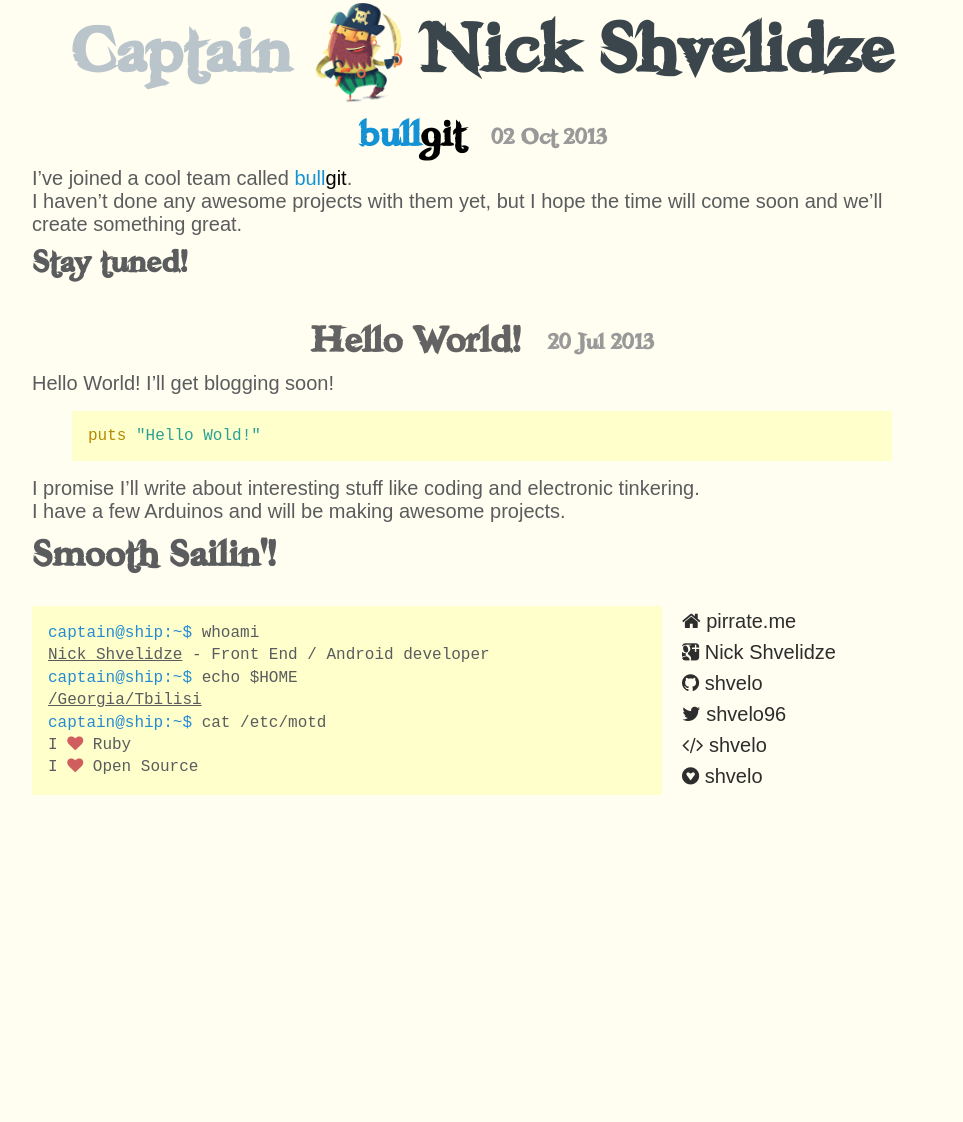
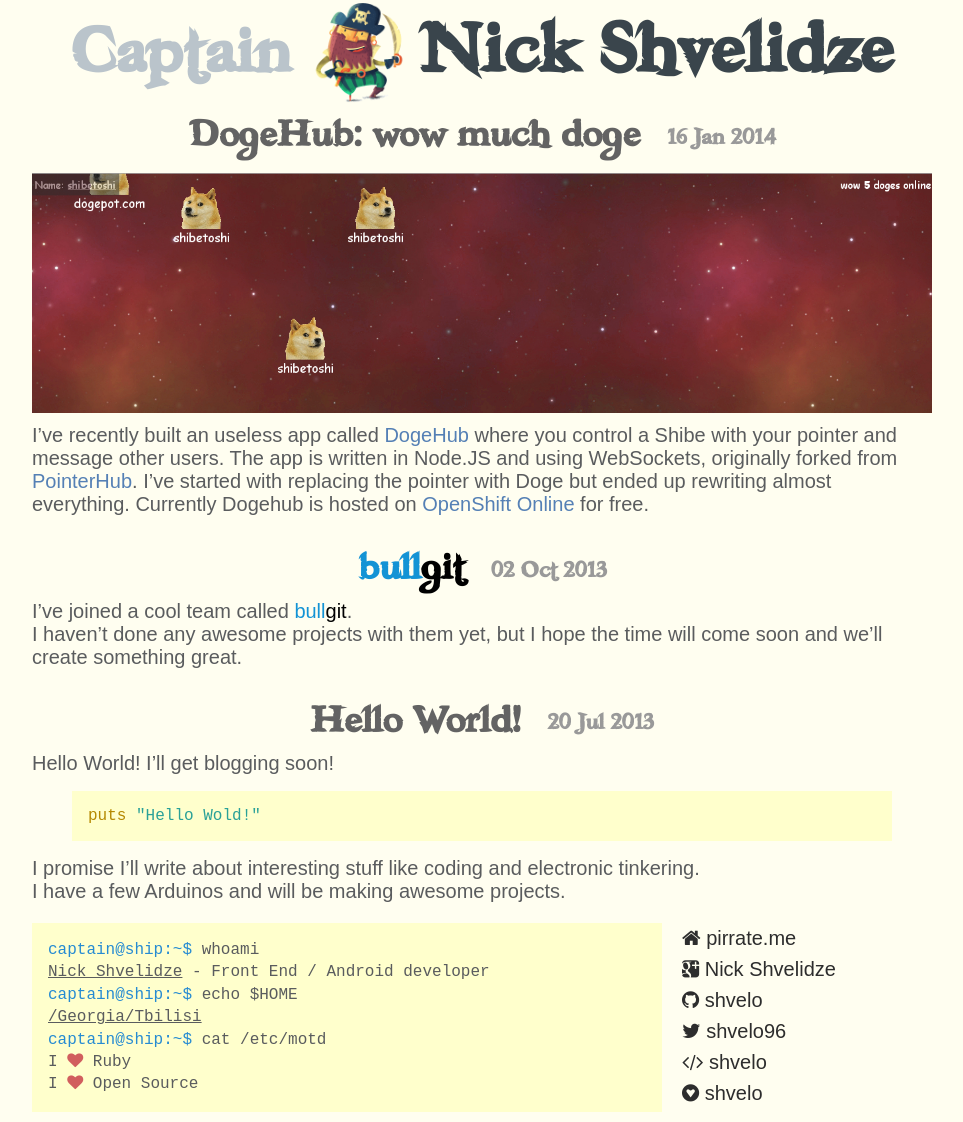
Before and after one commit to shvelo/blog.pirrate.me, a Jekyll site: the page built from index.html, in a window 1280 px wide. Shown: the whole page, without its empty margins (158-1121 px from the left). Built offline with Jekyll 4.4.1, drawn with Linux system fonts in a browser that asks for light colours; nearby versions of some CDN libraries; Markdown is read by kramdown in place of the engine named in the settings; comment, search, counter and statistics services are not loaded; before the commit the page ends 900 px from its top, so only the background shows below that.

Commit message:
wow much doge

```diff
--- a/_posts/2013-07-20-Hello-World.md
+++ b/_posts/2013-07-20-Hello-World.md
@@ -11,5 +11,3 @@
 
 I promise I'll write about interesting stuff like coding and electronic tinkering.
 I have a few Arduinos and will be making awesome projects.
-
-# Smooth Sailin'!
--- a/_posts/2013-10-02-bullgit.md
+++ b/_posts/2013-10-02-bullgit.md
@@ -5,6 +5,5 @@
 ---
 
 I've joined a cool team called
-<a target="_blank" href="http://bullgit.github.io" style="font-family: sans-serif; color:#000"><span style="color: #1393d5">bull</span>git</a>.
+<a href="http://bullgit.github.io" style="font-family: sans-serif; color:#000"><span style="color: #1393d5">bull</span>git</a>.
 I haven't done any awesome projects with them yet, but I hope the time will come soon and we'll create something great.
-### Stay tuned!
--- /dev/null
+++ b/_posts/2014-01-16-dogehub-wow-much-doge.md
@@ -0,0 +1,8 @@
+---
+layout: post
+title: "DogeHub: wow much doge"
+---
+
+[![DogeHub](/static/dogehub.png)](http://doge.pirrate.me)
+
+I've recently built an useless app called [DogeHub](http://doge.pirrate.me) where you control a Shibe with your pointer and message other users. The app is written in Node.JS and using WebSockets, originally forked from [PointerHub](https://github.com/Stichoza/pointerhub). I've started with replacing the pointer with Doge but ended up rewriting almost everything. Currently Dogehub is hosted on [OpenShift Online](https://www.openshift.com/products/online) for free.
--- a/css/main.css
+++ b/css/main.css
@@ -38,17 +38,9 @@
 }
 
 h1, h2, h3, h4, h5, h6 {
-  font-family: "Freebooter Regular", sans-serif;
-  margin-top: .1em;
-  margin-bottom: .1em;
+  margin-top: .2em;
+  margin-bottom: .2em;
 }
-
-h1 { font-size: 2.6em; }
-h2 { font-size: 2.4em }
-h3 { font-size: 2.2em }
-h4 { font-size: 1.8em }
-h5 { font-size: 1.4em }
-h6 { font-size: 1.4em }
 
 pre {
   padding: 1em;
@@ -127,9 +119,11 @@
 }
 
 #container #content .post .title {
+  font-family: "Freebooter Regular", sans-serif;
   margin-top: .1em;
   margin-bottom: .1em;
   text-align: center;
+  font-size: 2.6em;
 }
 
 #container #content .post .title a {
@@ -150,6 +144,10 @@
 
 #container #content .post .content p {
   margin: 0;
+}
+
+#container #content .post .content img {
+  margin: .3em 0;
 }
 
 #container #content .post .content blockquote {
@@ -185,8 +183,8 @@
 }
 
 #container #content .post .more {
-  display: block;
-  margin-top: .3em;
+  float: left;
+  font-weight: bold;
 }
 
 #disqus_thread {
--- a/index.html
+++ b/index.html
@@ -10,10 +10,12 @@
       <h1 class="title"><a href="{{ post.url }}">
       {% if post.custom_title %}{{ post.custom_title }}{% else %}{{ post.title }}{% endif %}
       <small>{{post.date | date_to_string}}</small></a></h1>
-      <div class="content">{{ content[0] }}</div>
-      {% if content[1] %}
-      <a class="more" href="{{ post.url }}">Keep reading</a>
-      {% endif %}
+      <div class="content hasmore">
+        {{ content[0] }}
+        {% if content[1] %}
+        <a class="more" href="{{ post.url }}">Read more&hellip;</a>
+        {% endif %}
+      </div>
     </div>
     {% endfor %}
 </div>
```
Also changed, not shown: static/dogehub.png (added).
